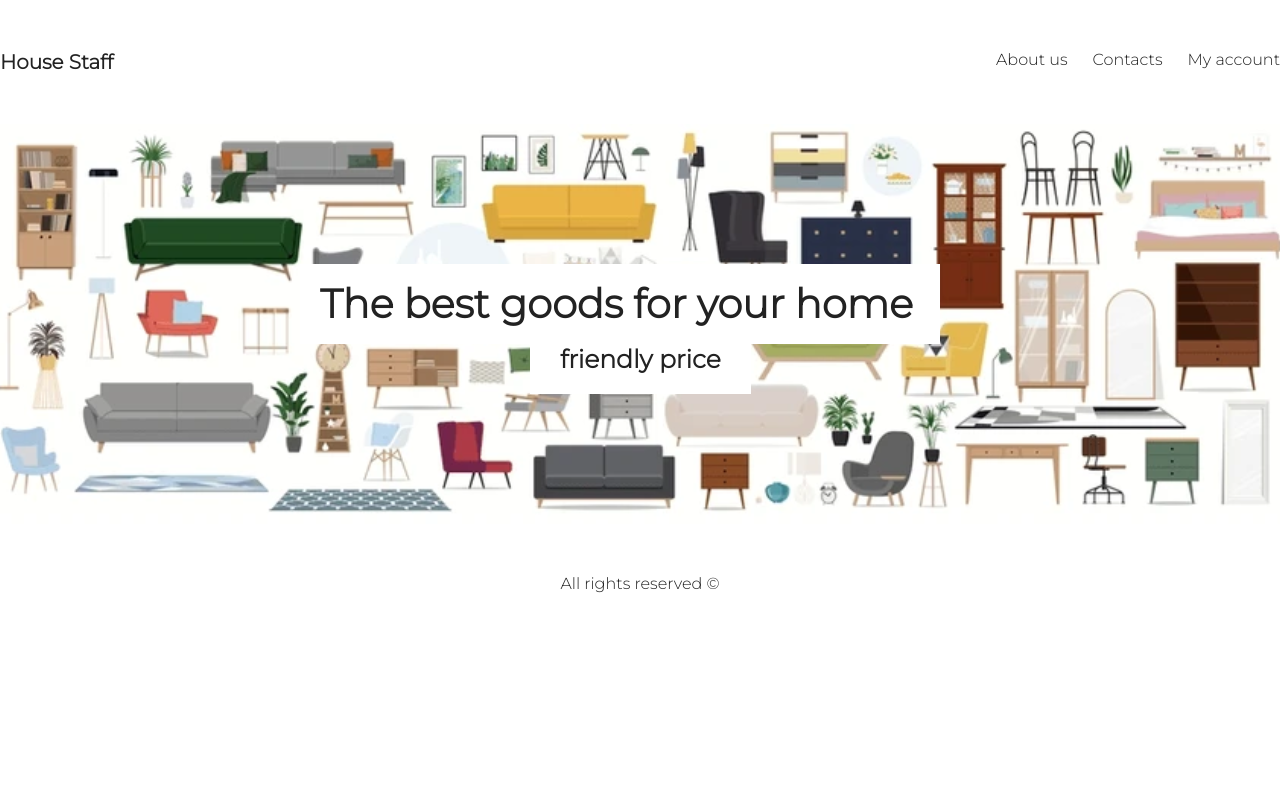
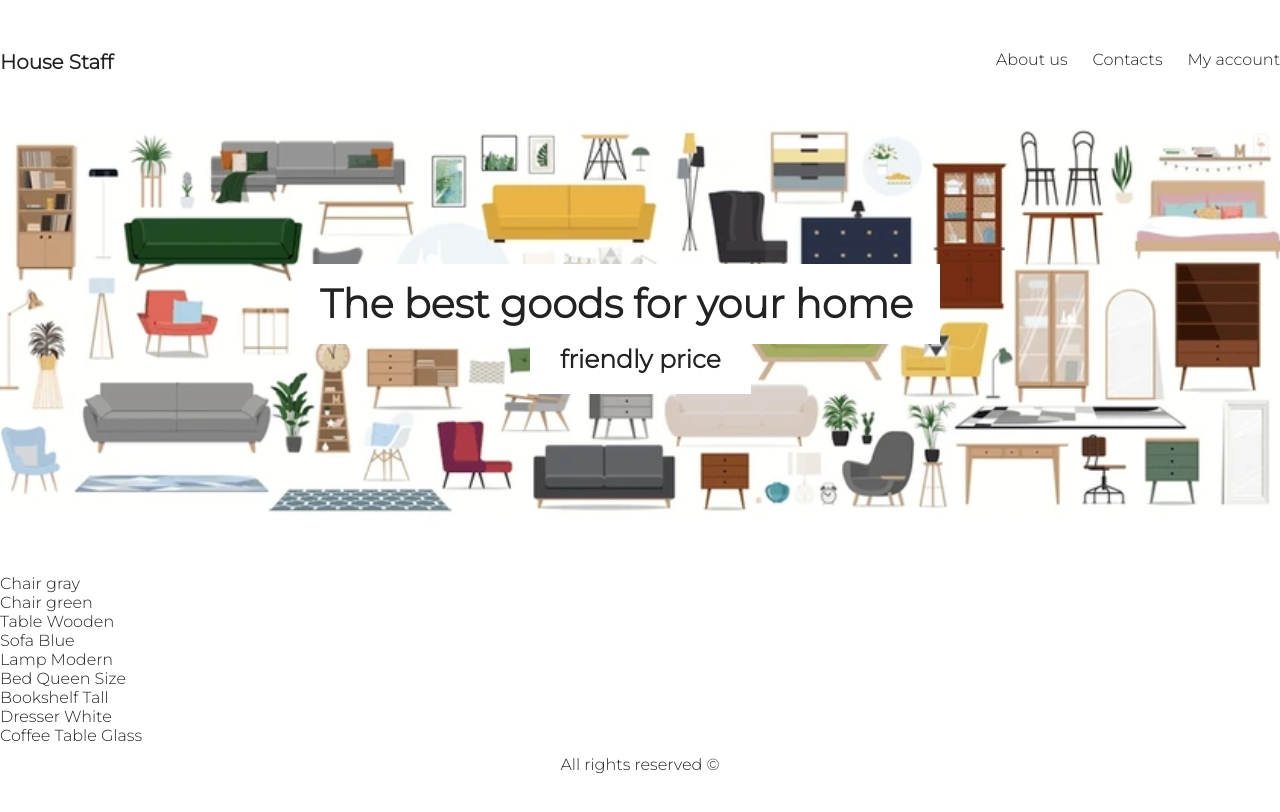
Before and after one commit to LeoKrasowski/eCommerce, a React (Create React App) app: page / in a window 1280 px wide. Shown: the top 812 px of the page. Built offline with nearby package versions, Linux system fonts and the light colour scheme.

Commit message:
added news components items

```diff
--- a/src/App.js
+++ b/src/App.js
@@ -1,14 +1,99 @@
+import React from "react";
 import Header from "./components/Header";
 import Footer from "./components/Footer";
+import Items from "./components/Items";
 
-function App() {
+class App extends React.Component {
+  constructor(props) {
+    super(props)
+    this.state = {
+      items: [
+        {
+          id: 1,
+          title: 'Chair gray',
+          img: '',
+          desc: 'Some text about gray chair.',
+          category: 'chairs',
+          price: '49.99'
+        },
+        {
+          id: 2,
+          title: 'Chair green',
+          img: '',
+          desc: 'Some text about green chair.',
+          category: 'chairs',
+          price: '45.99'
+        },
+        {
+          "id": 3,
+          "title": "Table Wooden",
+          "img": "",
+          "desc": "A sturdy wooden table perfect for dining.",
+          "category": "tables",
+          "price": "89.99"
+        },
+        {
+          "id": 4,
+          "title": "Sofa Blue",
+          "img": "",
+          "desc": "A plush blue sofa that seats three.",
+          "category": "sofas",
+          "price": "299.99"
+        },
+        {
+          "id": 5,
+          "title": "Lamp Modern",
+          "img": "",
+          "desc": "A sleek modern lamp for your desk.",
+          "category": "lamps",
+          "price": "29.99"
+        },
+        {
+          "id": 6,
+          "title": "Bed Queen Size",
+          "img": "",
+          "desc": "A comfortable queen-size bed with a modern frame.",
+          "category": "beds",
+          "price": "399.99"
+        },
+        {
+          "id": 7,
+          "title": "Bookshelf Tall",
+          "img": "",
+          "desc": "A tall bookshelf with plenty of storage space.",
+          "category": "shelves",
+          "price": "79.99"
+        },
+        {
+          "id": 8,
+          "title": "Dresser White",
+          "img": "",
+          "desc": "A classic white dresser with six drawers.",
+          "category": "dressers",
+          "price": "129.99"
+        },
+        {
+          "id": 9,
+          "title": "Coffee Table Glass",
+          "img": "",
+          "desc": "A stylish coffee table with a glass top.",
+          "category": "tables",
+          "price": "59.99"
+        }
+      ]
+    }
+  }
+  render() {
     return (
       <div className="wrapper">
         <Header />
+        <Items items={this.state.items} />
         <Footer />
       </div>
 
     );
   }
 
+}
+
 export default App;
--- /dev/null
+++ b/src/components/Item.js
@@ -0,0 +1,13 @@
+import React, { Component } from 'react'
+
+export class Item extends Component {
+    render() {
+        return (
+            <div>
+                {this.props.item.title}
+            </div>
+        )
+    }
+}
+
+export default Item
--- /dev/null
+++ b/src/components/Items.js
@@ -0,0 +1,16 @@
+import React, { Component } from 'react'
+import Item from './Item'
+
+export class Items extends Component {
+    render() {
+        return (
+            <main>
+                {this.props.items.map(el => (
+                    <Item key={el.id} item={el} />
+                ))}
+            </main>
+        )
+    }
+}
+
+export default Items
```
Lines whose indentation alone changed are shown as unchanged.
